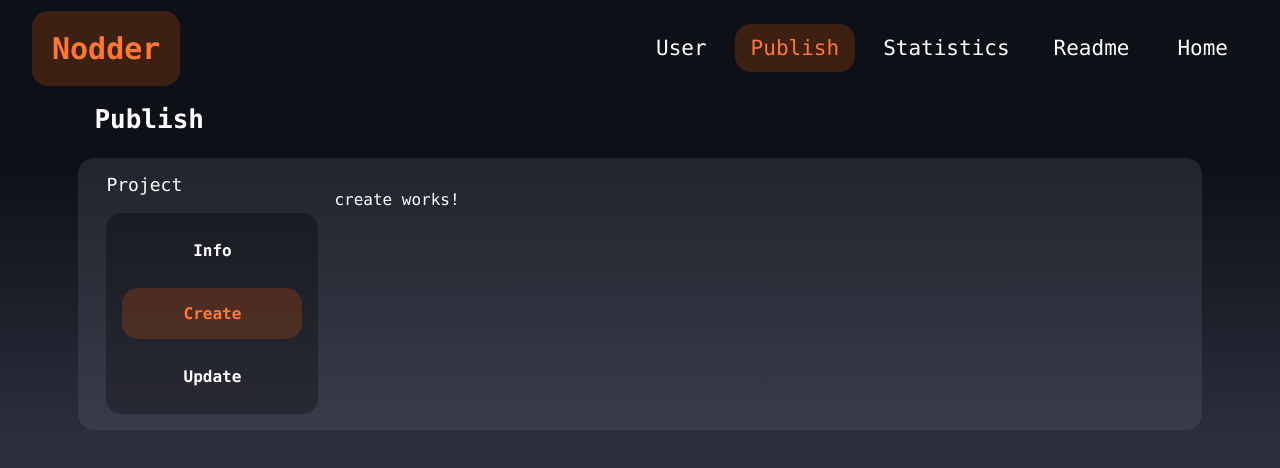
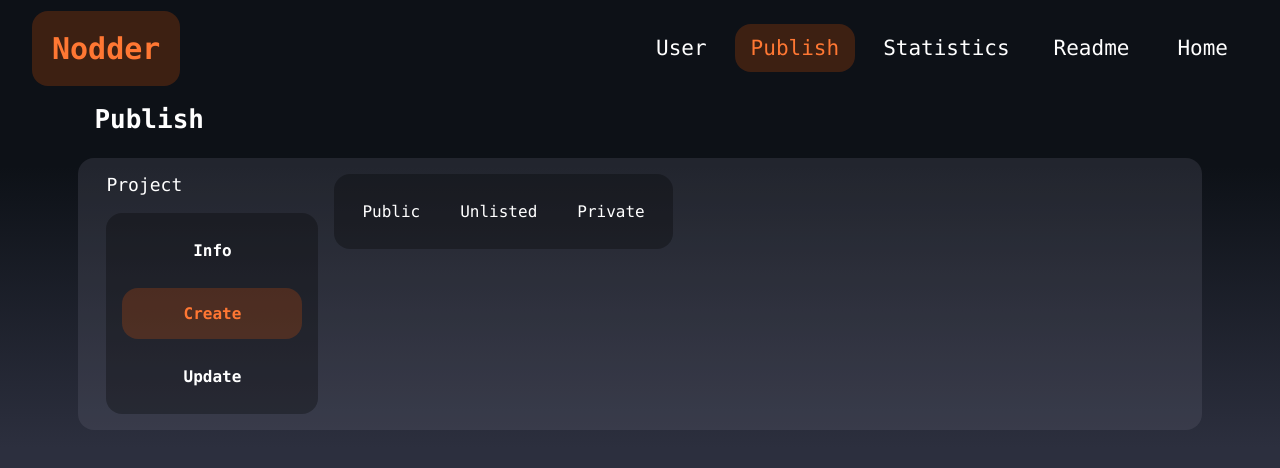
Before and after one commit to futurenp/Nodder, an Angular app: page /publish/create in a window 1280 px wide. Shown: the top 468 px of the page. Built offline with nearby package versions, Linux system fonts and the light colour scheme.

Commit message:
horizontal-switcher

```diff
--- /dev/null
+++ b/src/app/components/horizontal-switcher/horizontal-switcher.css
@@ -0,0 +1,29 @@
+* {
+  border-radius: 16px;
+  border: none;
+}
+
+.horizontal-switch-container {
+  background-color: var(--inner-bg-color);
+  display: inline-flex;
+  flex-direction: row;
+  width: auto;
+  padding: 12px;
+  gap: 8px;
+}
+
+.horizontal-switch-btn {
+  background-color: transparent;
+  padding: 16px;
+  color: white;
+  font-size: 16px;
+
+  &:hover {
+    background-color: var(--hover-transparent);
+  }
+
+  &:active, &.active {
+    background-color: var(--primary-orange-transparent);
+    color: var(--primary-orange-hover);
+  }
+}
--- /dev/null
+++ b/src/app/components/horizontal-switcher/horizontal-switcher.html
@@ -0,0 +1,12 @@
+<div class="horizontal-switch-container">
+  @for (label of labels(); track label.id) {
+    <button
+      type="button"
+      class="horizontal-switch-btn"
+      (click)="selectLabel(label)"
+      [class.active]="selected()?.id === label.id"
+    >
+      {{label.name}}
+    </button>
+  }
+</div>
--- /dev/null
+++ b/src/app/components/horizontal-switcher/horizontal-switcher.ts
@@ -0,0 +1,17 @@
+import {Component, Input, input, signal} from '@angular/core';
+import {Label} from '../../model/Label';
+
+@Component({
+  selector: 'app-horizontal-switcher',
+  imports: [],
+  templateUrl: './horizontal-switcher.html',
+  styleUrl: './horizontal-switcher.css',
+})
+export class HorizontalSwitcher {
+  labels = input.required<Label[]>();
+  public selected = signal<Label | null>(null);
+
+  selectLabel(label: Label) {
+    this.selected.set(label);
+  }
+}
--- a/src/app/components/page-card/page-card.css
+++ b/src/app/components/page-card/page-card.css
@@ -1,10 +1,8 @@
 .page__card {
   position: relative;
-
-  /* Replace inset with width and margins */
-  width: 90%;          /* Leaves 5% space on both sides */
-  margin-inline: auto; /* Centers the card horizontally */
-  margin-top: 24px;    /* Adds space below your page title */
+  width: 90%;
+  margin-inline: auto;
+  margin-top: 24px;
   margin-bottom: 16px;
 
   box-sizing: border-box;
--- a/src/app/components/token-input/token-input.html
+++ b/src/app/components/token-input/token-input.html
@@ -1,12 +1,6 @@
 <div id="padding-div">
   <span class="token-row">
     <p id="title">{{ platform()?.name }}</p>
-<!--    <input-->
-<!--      type="checkbox"-->
-<!--      #showInput-->
-<!--      (click)="onClickCheckbox($event)"-->
-<!--      [checked]="platform()?.enabled"-->
-<!--    />-->
     <app-toggle-switch
       #showInput
       (click)="onClickCheckbox($event)"
--- /dev/null
+++ b/src/app/model/Label.ts
@@ -0,0 +1,4 @@
+export interface Label {
+  name: string;
+  id: string;
+}
--- a/src/app/publish/create/create.html
+++ b/src/app/publish/create/create.html
@@ -1 +1,9 @@
-<p>create works!</p>
+<app-horizontal-switcher
+  [labels]="[
+  { id: 'public', name: 'Public' },
+  { id: 'unlisted', name: 'Unlisted' },
+  { id: 'private', name: 'Private' }
+  ]"
+>
+
+</app-horizontal-switcher>
--- a/src/app/publish/create/create.ts
+++ b/src/app/publish/create/create.ts
@@ -1,8 +1,11 @@
 import { Component } from '@angular/core';
+import {HorizontalSwitcher} from '../../components/horizontal-switcher/horizontal-switcher';
 
 @Component({
   selector: 'app-create',
-  imports: [],
+  imports: [
+    HorizontalSwitcher
+  ],
   templateUrl: './create.html',
   styleUrl: './create.css',
 })
```
Also changed, not shown: 1 other file (tests, documents, lock files or other folders).
